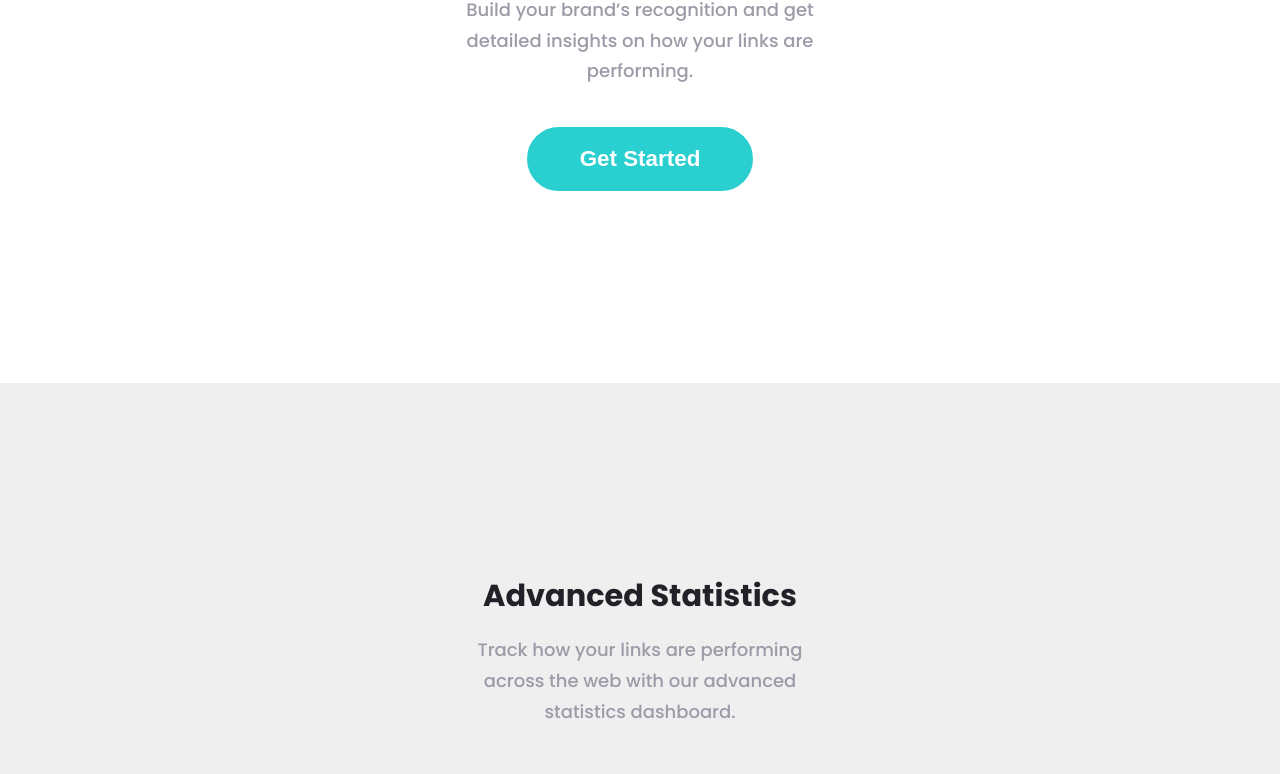
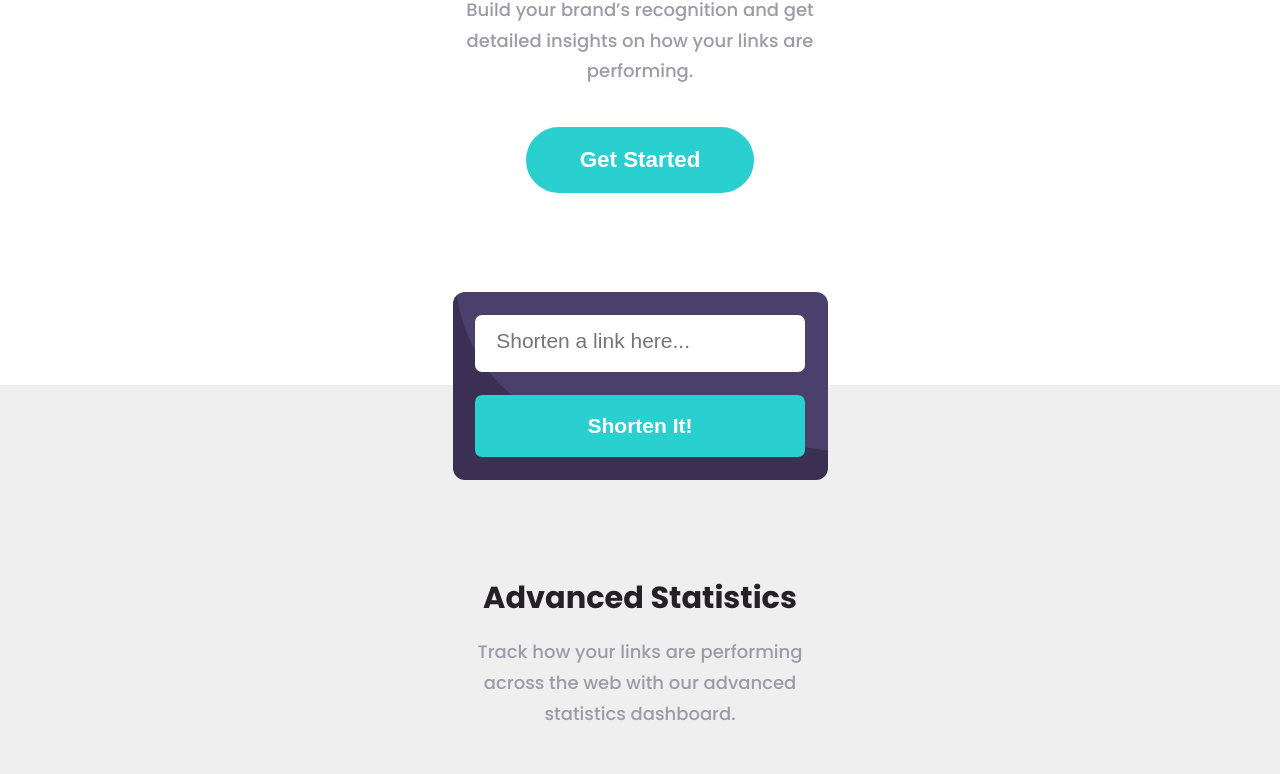
Before and after one commit to hugodelbegue/url-shortening-api-master, a Vue app: page / in a window 1280 px wide. Shown: the part 657-1431 px from the top of the page. Built offline with nearby package versions, Linux system fonts and the light colour scheme.

Commit message:
Added shorten block

```diff
--- a/src/App.vue
+++ b/src/App.vue
@@ -4,6 +4,7 @@ import Footer from '@/layouts/Footer.vue';
 
 import Button from '@/components/Button.vue';
 import Card from '@/components/Card.vue';
+import Shorten from '@/components/Shorten.vue';
 </script>
 
 <template>
@@ -21,11 +22,12 @@ import Card from '@/components/Card.vue';
               on how your links are performing.</p>
           </div>
           <div class="presentation_button">
-            <Button />
+            <Button text="Get Started" />
           </div>
         </div>
       </div>
       <div class="statistics  body_size body_center">
+        <Shorten />
         <div class="statistics_description">
           <h2>Advanced Statistics</h2>
           <p>Track how your links are performing across the web with our
@@ -43,7 +45,7 @@ import Card from '@/components/Card.vue';
       </div>
       <div class="started  body_size body_center">
         <h2>Boost your links today</h2>
-        <Button />
+        <Button text="Get Started" />
       </div>
     </div>
   </main>
@@ -97,6 +99,7 @@ main {
 
 // second section
 .statistics {
+  position: relative;
   background: var(--background-secondary);
   padding-top: var(--junction-padding);
   padding-bottom: var(--space-between-card);
--- a/src/assets/scss/base.scss
+++ b/src/assets/scss/base.scss
@@ -23,6 +23,7 @@
     --background-button-active: rgba(42, 207, 207, 0.509);
 
     --color-text: var(--grayish-violet);
+    --color-error: var(--red);
     --color-title-light: var(--white);
     --color-title-dark: var(--very-dark-violet);
     --color-line-through: var(--cyan);
@@ -39,7 +40,10 @@
     --mobile: 375px;
     --desktop: 1440px;
     --body-padding: 1.4rem;
+    --body-padding-double: calc(var(--body-padding) * 2);
     --endpoint-padding: 2.4rem;
+    --side-padding: max(var(--body-padding), calc(50% - var(--mobile) / 2));
+
 
     font-synthesis: none;
     text-rendering: optimizeLegibility;
--- a/src/assets/scss/main.scss
+++ b/src/assets/scss/main.scss
@@ -49,14 +49,14 @@ li {
 
     button {
         width: 100%;
-        font-size: 1em;
+        font-size: 1em !important;
     }
 }
 
 // class
 .body_size {
-    padding-left: max(var(--body-padding), calc(50% - var(--mobile) / 2));
-    padding-right: max(var(--body-padding), calc(50% - var(--mobile) / 2));
+    padding-left: var(--side-padding);
+    padding-right: var(--side-padding);
 }
 
 .body_center {
--- a/src/components/Button.vue
+++ b/src/components/Button.vue
@@ -8,7 +8,6 @@
 defineProps({
     text: {
         type: String,
-        default: "Get Started"
     }
 })
 </script>
@@ -17,13 +16,13 @@ defineProps({
 button {
     cursor: pointer;
     background: var(--background-button);
-    border: 3px solid var(--background-button);
+    border: 4px solid var(--background-button);
     color: var(--color-title-light);
     border-radius: 50px;
-    padding: .8em 2.2em;
+    padding: 1.3em 2.2em;
     font-size: 1.4rem;
     font-weight: var(--weight-bold);
-    line-height: 1;
+    line-height: 0;
     transition: background .2s ease;
 
     &:hover {
--- /dev/null
+++ b/src/components/Shorten.vue
@@ -0,0 +1,91 @@
+<script setup>
+import Button from './Button.vue';
+</script>
+
+<template>
+    <form @submit.prevent="submitForm" class="shorten">
+        <div class="input_form">
+            <input :class="error" type="text" placeholder="Shorten a link here...">
+            <p v-if="false" class="error">Please ass a link</p>
+        </div>
+        <Button text="Shorten It!" />
+    </form>
+</template>
+
+<script>
+export default {
+    computed: {
+        error() {
+            return {
+                border_error: false
+            }
+        },
+        submitForm() {
+            console.log('hello');
+        }
+    }
+}
+</script>
+
+<style lang="scss" scoped>
+form {
+    --background-input: #fff;
+    --size-font-shorten: calc(var(--font-size) + 3px);
+    --angles: 7px;
+}
+
+.shorten {
+    position: absolute;
+    top: calc(-185px / 2);
+    display: flex;
+    flex-direction: column;
+    gap: var(--body-padding);
+    background-color: var(--background-tersiary);
+    background-image: url(@/assets/images/bg-shorten-mobile.svg);
+    background-position-y: 300%;
+    background-repeat: no-repeat;
+    background-size: cover;
+    padding: var(--body-padding);
+    margin-left: var(--side-padding);
+    margin-right: var(--side-padding);
+    border-radius: 12px;
+    width: -webkit-fill-available;
+}
+
+input[type="text"] {
+    background: var(--background-input);
+    border: 4px solid var(--background-input);
+    border-radius: var(--angles);
+    padding: 1.3em;
+    display: flex;
+    place-items: center;
+    line-height: 0;
+    width: 100%;
+
+    &::placeholder {
+        font-size: var(--size-font-shorten);
+    }
+
+    &::before {
+        content: "Please ass a link";
+    }
+}
+
+button {
+    font-size: var(--size-font-shorten);
+    border-radius: var(--angles);
+}
+
+.error {
+    color: var(--color-error);
+    font-size: .8em;
+    font-weight: var(--weight-regular);
+    font-style: italic;
+    text-align: left;
+    margin-top: .3em;
+}
+
+.border_error {
+    border-color: var(--color-error) !important;
+}
+</style>
--- a/src/layouts/Footer.vue
+++ b/src/layouts/Footer.vue
@@ -83,7 +83,7 @@ h3:not(:first-child) {
 }
 
 h3 {
-    font-size: 1em;
+    font-size: var(--font-size);
     margin-bottom: 1.1em;
 }
 
--- a/src/layouts/Header.vue
+++ b/src/layouts/Header.vue
@@ -113,9 +113,9 @@ hr {
     position: fixed;
     top: 6rem;
     left: 0;
-    padding: calc(var(--body-padding) * 2) var(--body-padding);
-    margin-left: max(var(--body-padding), calc(50% - var(--mobile) / 2));
-    margin-right: max(var(--body-padding), calc(50% - var(--mobile) / 2));
+    padding: var(--body-padding-double) var(--body-padding);
+    margin-left: var(--side-padding);
+    margin-right: var(--side-padding);
     border-radius: 12px;
     width: -webkit-fill-available;
 
```
